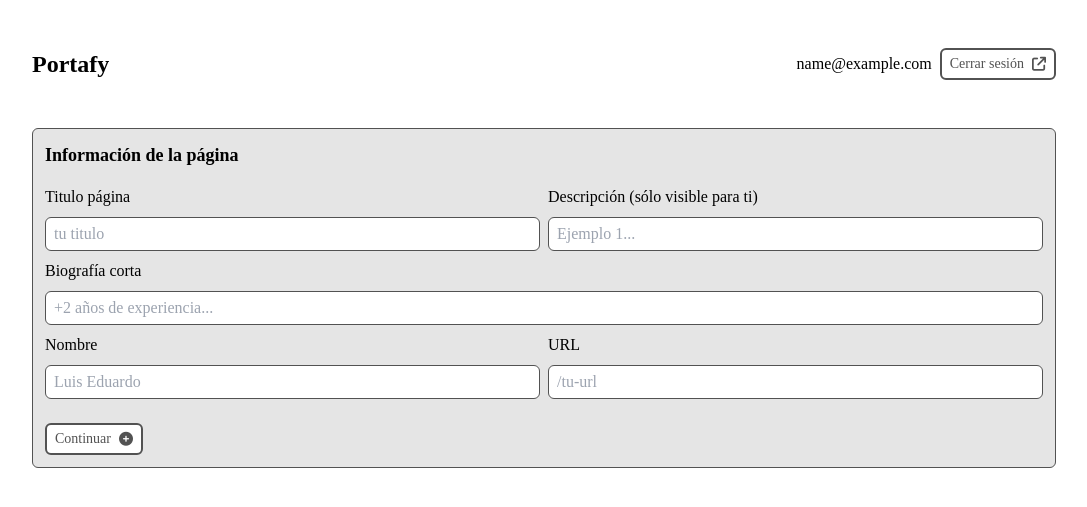
After one commit to LUISEDOCCOR/Portafy, a Flask app: page /create/step/1 in a window 1280 px wide. The commit adds this page. Shown: the top 507 px of the page, without its empty margins (96-1183 px from the left). Run offline with Flask 3, Linux system fonts and the light colour scheme; the visitor is signed in with stand-in values (Sample User, id 1); some libraries are stand-ins or nearby versions; some web fonts are replaced.

Commit message:
feat: Change the design of the page creation form and perform minimal data verification

```diff
--- a/controllers/auth_controller.py
+++ b/controllers/auth_controller.py
@@ -5,12 +5,13 @@ from utils import check_pw, check_email, check_password_validity
 class AuthController:
     @classmethod
     def auth (cls):
+        path_template = "pages/auth.html"
         if request.method == "POST":
             email = request.form.get("email")
             password = request.form.get("password")
             if not check_email(email) or not check_password_validity(password):
                 flash("El correo es inválido o la contraseña es muy corta (min 6 carácteres).")
-                return render_template("pages/auth.html")
+                return render_template(path_template)
             try:
                 user = UserModel.getByEmail(email)
                 if user:
@@ -20,6 +21,7 @@ class AuthController:
                         return redirect(url_for("dashboard.home_page"))
                     else:
                         flash("Datos incorrectos")
+                        return render_template(path_template)
                 else:
                     new_user_id = UserModel.create(email, password)
                     session["user_email"] = email
@@ -27,7 +29,7 @@ class AuthController:
                     return redirect(url_for("dashboard.home_page"))
             except:
                 flash("Hubo un error de nuestra parte; intenta más tarde.")
-        return render_template("pages/auth.html")
+        return render_template(path_template)
 
     @classmethod
     def logout(cls):
--- a/controllers/dashboard_controller.py
+++ b/controllers/dashboard_controller.py
@@ -1,4 +1,5 @@
-from flask import render_template, session
+from flask import render_template, session, request, flash
+import re
 
 class DashBoardController:
     @classmethod
@@ -14,5 +15,23 @@ class DashBoardController:
         return render_template("/pages/dashboard/index.html")
 
     @classmethod
-    def create_page(cls):
-        return render_template("/pages/dashboard/create.html")
+    def create_page_step_1(cls):
+        path_template = "/pages/dashboard/create_step_1.html"
+        if request.method == "POST":
+            page_title = request.form.get("page_title")
+            page_desc = request.form.get("page_desc")
+            user_shortBio = request.form.get("user_shortBio")
+            user_name = request.form.get("user_name")
+            page_url = request.form.get("page_url")
+
+            if not page_title or not page_desc or not user_shortBio or not user_name or not page_url:
+                flash("Todos los campos son necesarios")
+                return render_template(path_template)
+
+            if not page_url.isalpha() or re.search(r"\s", page_url):
+                flash("La url no puede contener espacios ni caracteres especiales.")
+                return render_template(path_template)
+
+
+
+        return render_template(path_template)
--- a/controllers/pages_controller.py
+++ b/controllers/pages_controller.py
@@ -1,6 +1,8 @@
-from flask import render_template
+from flask import render_template, session, redirect, url_for
 
 class PagesController:
     @classmethod
     def home_page (cls):
+        if ("user_id" in session and "user_email" in session ):
+            return redirect(url_for("dashboard.home_page"))
         return render_template("/pages/index.html")
--- a/routes/dashboard_routes.py
+++ b/routes/dashboard_routes.py
@@ -13,7 +13,7 @@ def global_variables():
 def home_page():
     return DashBoardController.home_page()
 
-@bp.get("/create")
+@bp.route("/create/step/1", methods=["GET", "POST"])
 @requires_login
-def create_page():
-    return DashBoardController.create_page()
+def create_page_step_1():
+    return DashBoardController.create_page_step_1()
--- a/static/css/output.css
+++ b/static/css/output.css
@@ -562,12 +562,12 @@ video {
   position: static;
 }
 
+.col-span-1 {
+  grid-column: span 1 / span 1;
+}
+
 .col-span-2 {
   grid-column: span 2 / span 2;
-}
-
-.col-span-1 {
-  grid-column: span 1 / span 1;
 }
 
 .mx-auto {
@@ -581,6 +581,14 @@ video {
 
 .mt-12 {
   margin-top: 3rem;
+}
+
+.mt-4 {
+  margin-top: 1rem;
+}
+
+.mt-2 {
+  margin-top: 0.5rem;
 }
 
 .block {
@@ -611,25 +619,8 @@ video {
   max-width: 64rem;
 }
 
-.columns-2 {
-  -moz-columns: 2;
-       columns: 2;
-}
-
-.grid-flow-col {
-  grid-auto-flow: column;
-}
-
-.grid-cols-2 {
-  grid-template-columns: repeat(2, minmax(0, 1fr));
-}
-
 .grid-cols-1 {
   grid-template-columns: repeat(1, minmax(0, 1fr));
-}
-
-.grid-rows-2 {
-  grid-template-rows: repeat(2, minmax(0, 1fr));
 }
 
 .flex-col {
@@ -644,6 +635,10 @@ video {
   align-items: center;
 }
 
+.justify-end {
+  justify-content: flex-end;
+}
+
 .justify-between {
   justify-content: space-between;
 }
@@ -654,6 +649,12 @@ video {
 
 .gap-6 {
   gap: 1.5rem;
+}
+
+.space-y-3 > :not([hidden]) ~ :not([hidden]) {
+  --tw-space-y-reverse: 0;
+  margin-top: calc(0.75rem * calc(1 - var(--tw-space-y-reverse)));
+  margin-bottom: calc(0.75rem * var(--tw-space-y-reverse));
 }
 
 .space-y-4 > :not([hidden]) ~ :not([hidden]) {
@@ -674,12 +675,6 @@ video {
   margin-bottom: calc(2rem * var(--tw-space-y-reverse));
 }
 
-.space-y-3 > :not([hidden]) ~ :not([hidden]) {
-  --tw-space-y-reverse: 0;
-  margin-top: calc(0.75rem * calc(1 - var(--tw-space-y-reverse)));
-  margin-bottom: calc(0.75rem * var(--tw-space-y-reverse));
-}
-
 .rounded-md {
   border-radius: 0.375rem;
 }
@@ -697,26 +692,14 @@ video {
   border-color: rgb(82 82 82 / var(--tw-border-opacity, 1));
 }
 
-.bg-neutral-300 {
-  --tw-bg-opacity: 1;
-  background-color: rgb(212 212 212 / var(--tw-bg-opacity, 1));
-}
-
 .bg-neutral-200 {
   --tw-bg-opacity: 1;
   background-color: rgb(229 229 229 / var(--tw-bg-opacity, 1));
 }
 
-.p-6 {
-  padding: 1.5rem;
-}
-
-.p-4 {
-  padding: 1rem;
-}
-
-.p-2 {
-  padding: 0.5rem;
+.bg-white {
+  --tw-bg-opacity: 1;
+  background-color: rgb(255 255 255 / var(--tw-bg-opacity, 1));
 }
 
 .p-3 {
@@ -752,6 +735,11 @@ video {
   line-height: 1;
 }
 
+.text-base {
+  font-size: 1rem;
+  line-height: 1.5rem;
+}
+
 .text-lg {
   font-size: 1.125rem;
   line-height: 1.75rem;
@@ -767,17 +755,12 @@ video {
   line-height: 1.75rem;
 }
 
-.text-base {
-  font-size: 1rem;
-  line-height: 1.5rem;
+.font-bold {
+  font-weight: 700;
 }
 
 .font-semibold {
   font-weight: 600;
-}
-
-.font-bold {
-  font-weight: 700;
 }
 
 .leading-snug {
@@ -848,6 +831,10 @@ html {
     grid-column: span 2 / span 2;
   }
 
+  .lg\:mt-4 {
+    margin-top: 1rem;
+  }
+
   .lg\:w-1\/2 {
     width: 50%;
   }
@@ -860,6 +847,10 @@ html {
     grid-template-columns: repeat(2, minmax(0, 1fr));
   }
 
+  .lg\:justify-start {
+    justify-content: flex-start;
+  }
+
   .lg\:px-0 {
     padding-left: 0px;
     padding-right: 0px;
--- a/static/js/dashboard_create.js
+++ /dev/null
@@ -1,4 +0,0 @@
-const button_create = document.getElementById("#bt_create")
-button_create.addEventListener("click", () => {
-  console.log("click btn create")
-})
--- /dev/null
+++ b/templates/layouts/dashboard_form_layout.html
@@ -0,0 +1,12 @@
+{% from "macros/input_macro.html" import render_input %}
+{% from "macros/button_macro.html" import render_button %}
+{% extends "layouts/dashboard_layout.html" %} {% block content %}
+<main class="space-y-4">
+    <section class="border border-neutral-600 rounded-md p-3 space-y-4 bg-neutral-200">
+        <h2 class="text-lg font-semibold">Información de la página</h2>
+        <form method="POST" class="grid gap-2 grid-cols-1 lg:grid-cols-2 ">
+            {% block form %}
+            {% endblock %}
+        </form>
+</main>
+{% endblock %}
--- a/templates/macros/button_macro.html
+++ b/templates/macros/button_macro.html
@@ -3,7 +3,7 @@
     id="{{ id }}"
     class="inline-flex gap-2 font-mono text-sm text-neutral-600
     items-center border-2 border-neutral-600 px-2 py-1
-    rounded-md hover:text-black transition-colors">
+    rounded-md hover:text-black transition-colors bg-white">
     <span>{{ label }}</span>
     <i class="{{ icon }}"></i>
 </button>
--- /dev/null
+++ b/templates/pages/dashboard/create_step_1.html
@@ -0,0 +1,15 @@
+{% from "macros/input_macro.html" import render_input %}
+{% from "macros/button_macro.html" import render_button %}
+{% extends "layouts/dashboard_form_layout.html" %}
+{% block form %}
+    {{ render_input("Titulo página", "page_title", "page_title", "tu titulo") }}
+    {{ render_input("Descripción (sólo visible para ti)", "page_desc", "page_desc", "Ejemplo 1...") }}
+    <div class="col-span-1 lg:col-span-2">
+        {{ render_input("Biografía corta", "user_shortBio", "user_shortBio", "+2 años de experiencia...") }}
+    </div>
+    {{ render_input("Nombre", "user_name", "user_name", "Luis Eduardo") }}
+    {{ render_input("URL", "page_url", "page_url", "/tu-url") }}
+    <div class="col-span-1 flex justify-end mt-2 lg:mt-4 lg:justify-start lg:col-span-2">
+        {{ render_button("Continuar", "fa-solid fa-circle-plus") }}
+    </div>
+{% endblock %}
--- a/templates/pages/dashboard/index.html
+++ b/templates/pages/dashboard/index.html
@@ -6,7 +6,7 @@
             <h2 class="text-xl font-semibold">Mis Páginas</h2>
             <i class="fa-solid fa-earth-americas text-neutral-600"></i>
         </div>
-        {{ render_link(url_for("dashboard.create_page"), "Crear", "fa-solid fa-plus") }}
+        {{ render_link(url_for("dashboard.create_page_step_1"), "Crear", "fa-solid fa-plus") }}
     </section>
     <section class="text-sm font-mono text-neutral-600 space-y-3">
         <p>
```
Also changed, not shown: templates/pages/dashboard/create.html (deleted, +0 -22 lines).
